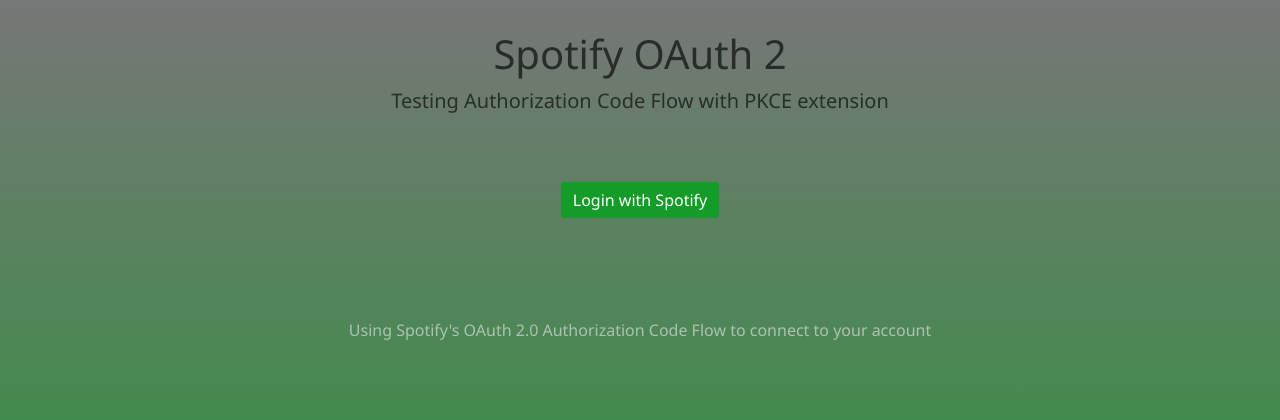
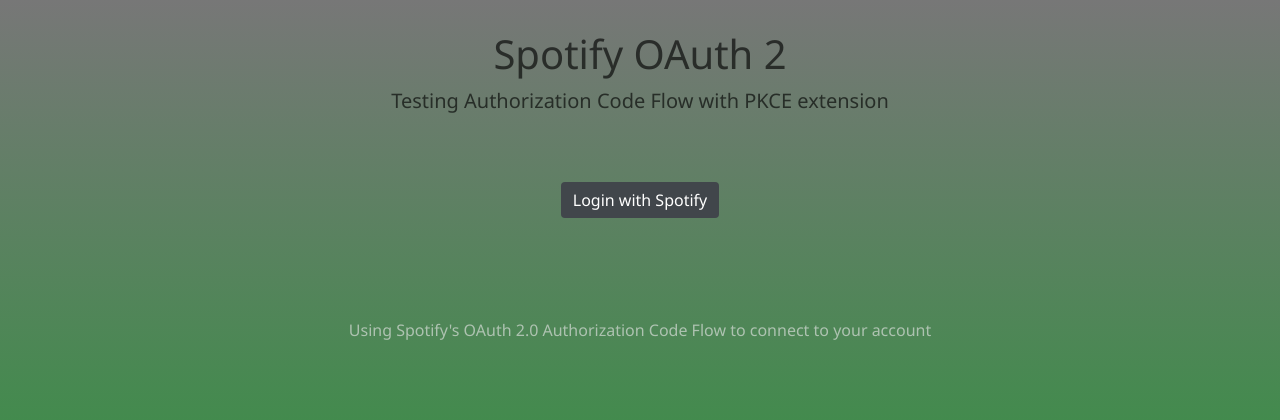
Before and after one commit to Kymartin45/spotify-oauth2, a Flask app: page / in a window 1280 px wide. Shown: the top 420 px of the page. Run offline with Flask 2, Linux system fonts and the light colour scheme; data that the repository does not hold is empty.

Commit message:
button color change - better contrast

```diff
--- a/static/styles.css
+++ b/static/styles.css
@@ -26,7 +26,7 @@ body {
 }
 
 div#home-content button  {
-    background: #149c28;
+    background: #41464b;
     border-style: none;
     border: none;
 }
```
